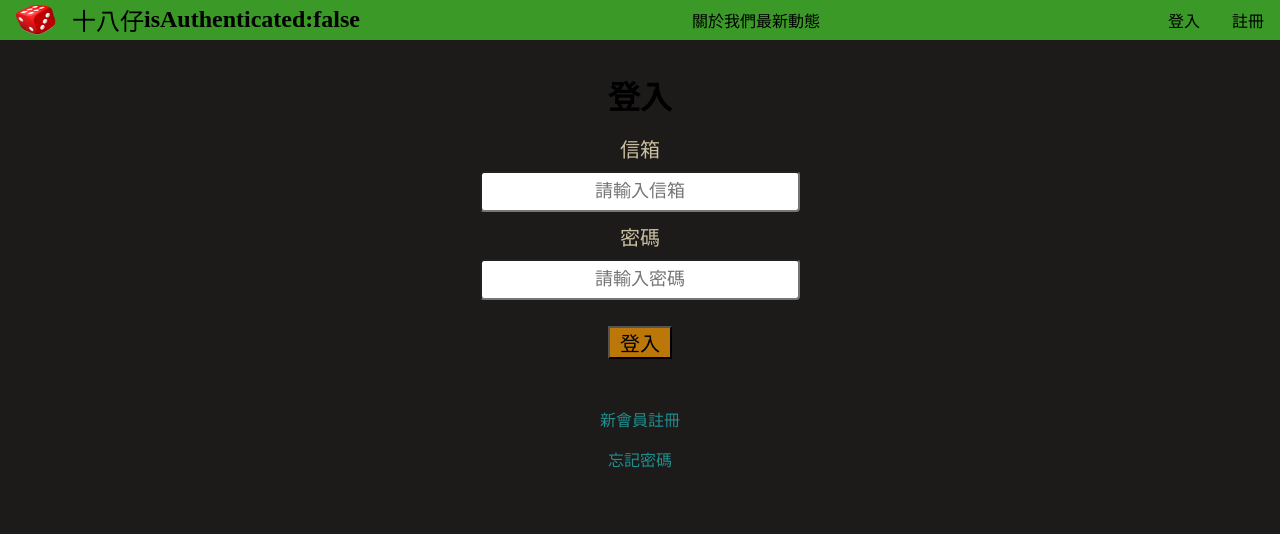
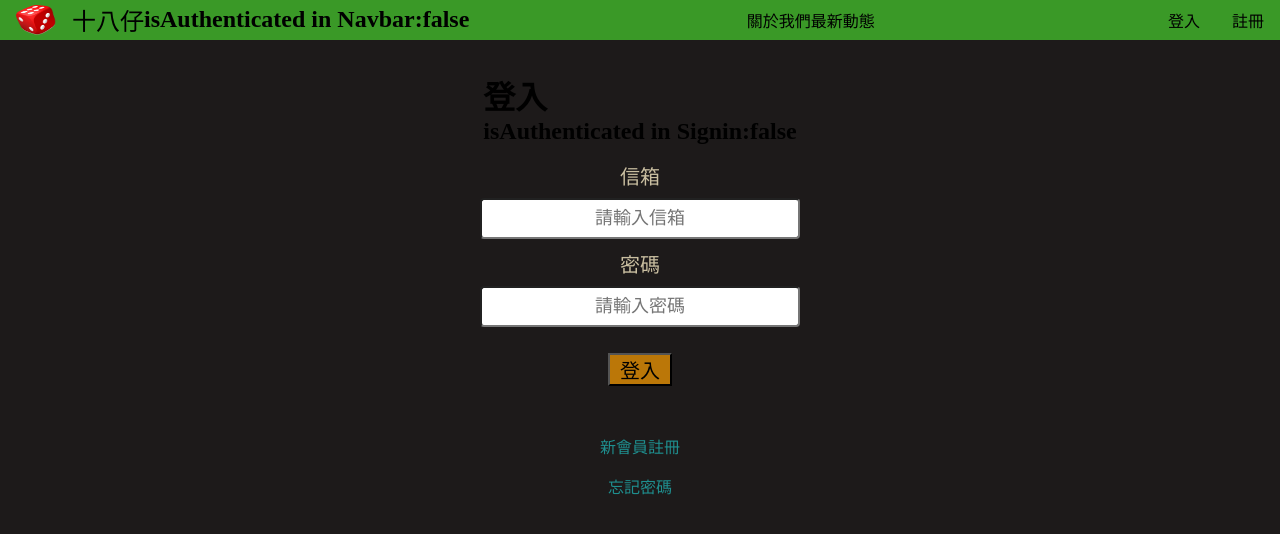
Before and after one commit to DickLan/dice-react, a Next.js app: page /signIn in a window 1280 px wide. Shown: the top 534 px of the page. Built offline with nearby package versions, Linux system fonts and the light colour scheme; no server answers.

Commit message:
done:after sign in, auth status change

```diff
--- a/components/Navbar/index.tsx
+++ b/components/Navbar/index.tsx
@@ -20,7 +20,7 @@ export default function Navbar() {
             <Link href="/">十八仔</Link>
             {/*  3洗芭樂 */}
           </nav>
-          <h2>isAuthenticated:{isAuthenticated.toString()}</h2>
+          <h2>isAuthenticated in Navbar:{isAuthenticated.toString()}</h2>
         </div>
 
         <div className="nav-mid">
--- a/pages/_app.tsx
+++ b/pages/_app.tsx
@@ -9,6 +9,7 @@ import { AuthProvider } from "@/context/AuthContext";
 export default function App({ Component, pageProps }: AppProps) {
   return (
     <>
+      {/* 要用 AuthProvider 包起來，才能在內部訪問到 AuthContext 提供的狀態與方法 */}
       <AuthProvider>
         <Layout>
           <Component {...pageProps} />;
--- a/pages/signIn/index.tsx
+++ b/pages/signIn/index.tsx
@@ -4,7 +4,9 @@ import { useRouter } from "next/router";
 import { apiHelper } from "@/utils/helpers";
 import { Toast } from "@/composables/toast";
 import Link from "next/link";
+import { useAuth } from "@/context/AuthContext";
 export default function SingIn() {
+  const { isAuthenticated, login } = useAuth();
   const router = useRouter();
   const [formData, setFormData] = useState({
     email: "",
@@ -31,6 +33,7 @@ export default function SingIn() {
       // 登入成功後 將 token 存在 local storage
       // localStorage.setToken(data.token);\
       localStorage.setItem("token", data.token);
+      login(); // 將全局登入狀態改為 true
       // 將 user 存在 狀態管理器中
       // 要再查一下 react 怎麼處理這部分
 
@@ -63,6 +66,7 @@ export default function SingIn() {
       <div className="container">
         <div className="form-page-title">
           <h1>登入</h1>
+          <h2>isAuthenticated in Signin:{isAuthenticated.toString()}</h2>
         </div>
         {/*  @submit.prevent.stop="handleSubmit" */}
         {/* react 可以用 onSubmit來執行函示 或是 action來執行Url */}
```
